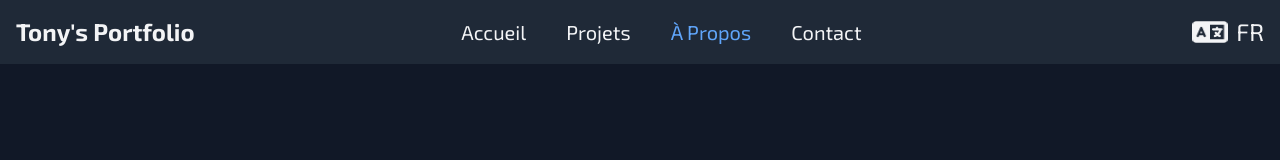
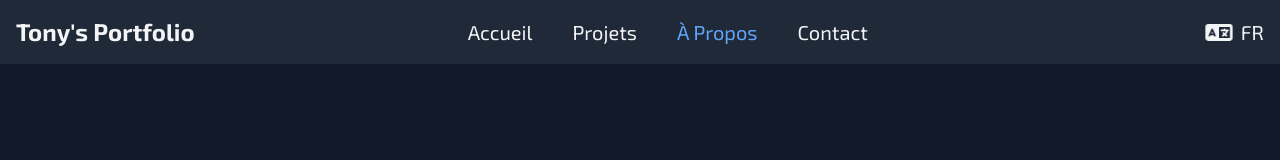
Before and after one commit to Tonysoossa/portfolio, a Next.js app: page / in a window 1280 px wide. Shown: the top 160 px of the page. Built offline with nearby package versions, Linux system fonts and the light colour scheme.

Commit message:
fix: switch language text sized from 2xl to xl

```diff
--- a/components/Navbar.tsx
+++ b/components/Navbar.tsx
@@ -90,14 +90,14 @@ export default function Navbar() {
             ))}
           </div>
 
-          <div className="flex items-center space-x-4 text-xl lg:text-2xl">
+          <div className="flex items-center space-x-4 text-xl">
             <button
               onClick={toggleLanguage}
               className="duration-1000 flex items-center"
             >
               <FontAwesomeIcon
                 icon={faLanguage}
-                className="lg:w-9 w-8 h-8 mr-2 icon-flip"
+                className="w-7 h-8 mr-2 icon-flip pt-[0.5px]"
               />
               <span className="hidden md:inline ">
                 {translations.nav.language}
```
